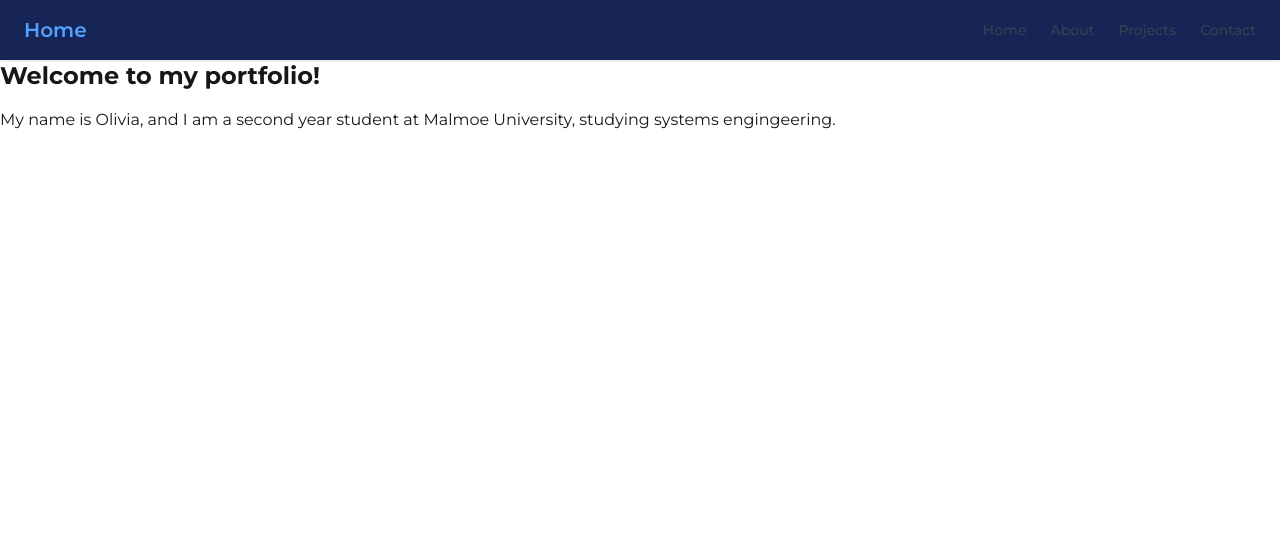
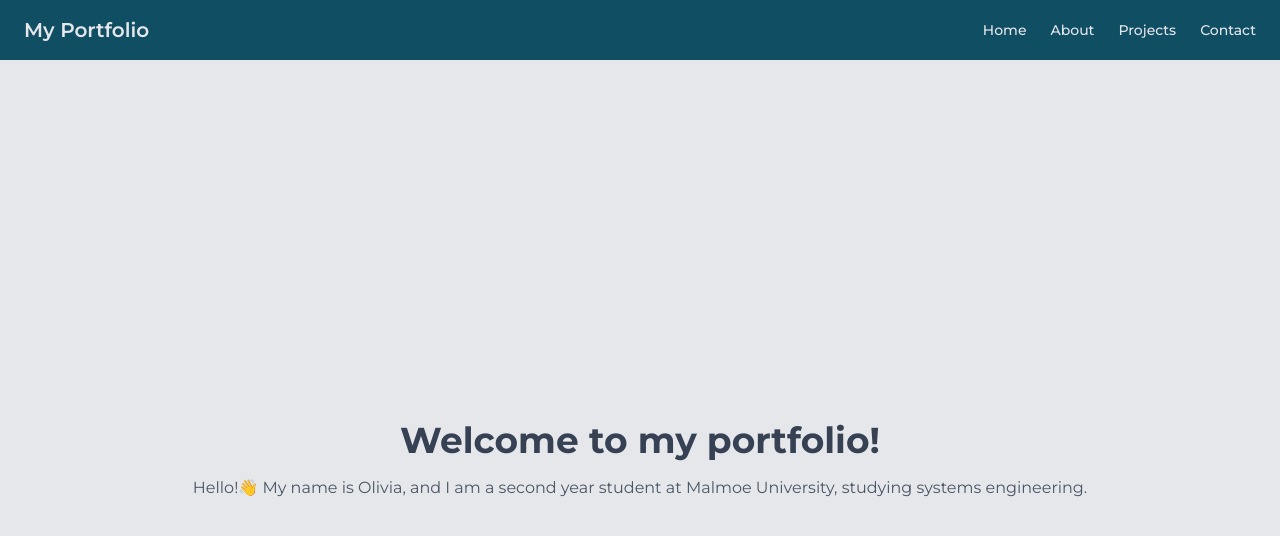
Before and after one commit to teolivan/portfolio-website, a Next.js app in the folder portfolio-website/: page / in a window 1280 px wide. Shown: the top 536 px of the page. Built offline with nearby package versions, Linux system fonts and the light colour scheme.

Commit message:
change color theme

```diff
--- a/portfolio-website/src/app/components/Navbar.tsx
+++ b/portfolio-website/src/app/components/Navbar.tsx
@@ -4,12 +4,12 @@ import Link from 'next/link';
 
 const Navbar = () => {
     return (
-        <nav className="w-full px-6 py-4 bg-blue-950 shadow-sm ">
+        <nav className="w-full px-6 py-4 bg-cyan-900 shadow-sm ">
       <div className="max-w-7xl mx-auto flex justify-between items-center">
-        <Link href="/home" className="text-xl font-semibold text-blue-400 font-montserrat">
-          Home
+        <Link href="/home" className="text-xl font-semibold text-gray-200 font-montserrat">
+          My Portfolio
         </Link>
-        <ul className="flex gap-6 text-sm font-medium text-gray-700 dark:text-gray-300">
+        <ul className="flex gap-6 text-sm font-medium text-gray-200">
           <li>
             <Link href="/">Home</Link>
           </li>
--- a/portfolio-website/src/app/pages/Homepage.tsx
+++ b/portfolio-website/src/app/pages/Homepage.tsx
@@ -3,14 +3,15 @@ import React from 'react';
 
 const Home = () => {
     return (
-        <div>
-            <h1 className="text-2xl font-bold mb-4">
-                Welcome to my portfolio!
-            </h1>
-            <p>
-                My name is Olivia, and I am a second year student at Malmoe University, studying systems engingeering.
-            </p>
-
+        <div className='flex justify-center items-center min-h-screen bg-gray-200'>
+            <div className="text-center">
+                <h1 className="text-4xl font-bold mb-4 text-gray-700">
+                    Welcome to my portfolio!
+                </h1>
+                <p className='text-gray-600'>
+                    Hello!👋 My name is Olivia, and I am a second year student at Malmoe University, studying systems engineering.
+                </p>
+            </div>
         </div>
     );
 };
```
